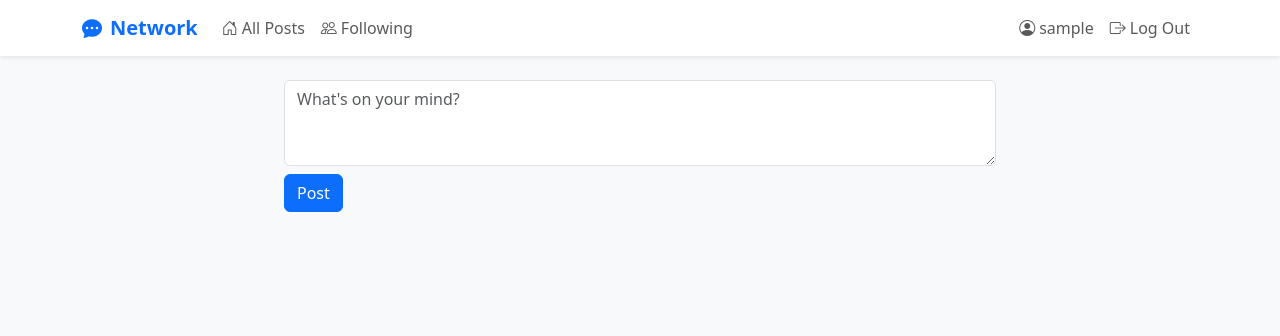
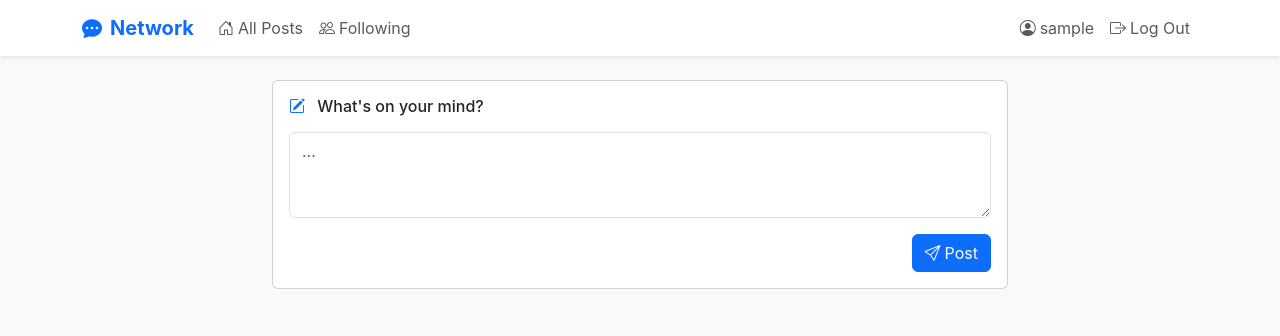
Before and after one commit to LeodanyPM/Network_CS50_Web, a Django app: page / in a window 1280 px wide. Shown: the top 336 px of the page. Run offline with Django 3.2, Linux system fonts and the light colour scheme; the visitor is signed in with stand-in values (Sample User, id 1); data that the repository does not hold is empty.

Commit message:
Index Modificada

```diff
--- a/network/static/network/styles.css
+++ b/network/static/network/styles.css
@@ -0,0 +1,3 @@
+body {
+    font-family: -apple-system, BlinkMacSystemFont, "Segoe UI", Roboto, sans-serif;
+}
--- a/network/templates/network/index.html
+++ b/network/templates/network/index.html
@@ -1,17 +1,27 @@
 {% extends "network/layout.html" %}
 {% load static %}
 {% block body %}
-    <div class="container col-8 px-3">
+    <div class="row justify-content-center">
+        <div class="col-lg-8">
             {% if user.is_authenticated %}
-                <div id="new-post" >
-                    <form id="post-form" >
-                        <textarea class="form-control" id="post-body" rows="3" placeholder="What's on your mind?"></textarea>
-                        <button type="submit" class="btn btn-primary mt-2" id='sent_post'>Post</button>
-                    </form>
+                <div id="post-form" class="card mb-4" >
+                    <div class="card-body" >
+                        <h6 class="card-title mb-3">
+                            <i class="bi bi-pencil-square text-primary me-2"></i>
+                            What's on your mind?
+                        </h6>
+                        <textarea class="form-control mb-3" id="post-body" rows="3" placeholder="..."></textarea>
+                        <div class="text-end">
+                            <button class="btn btn-primary" id='sent_post'>
+                                <i class="bi bi-send me-1"></i>Post
+                            </button>
+                        </div>
+                    </div>
                 </div>
             {% endif %}
                 <div id="main"></div>
-                <div id = "pagination"></div>
+                <div id = "pagination" class="mt-4"></div>
+        </div>
     </div>
 {% endblock %}
 {% block script %}
```
